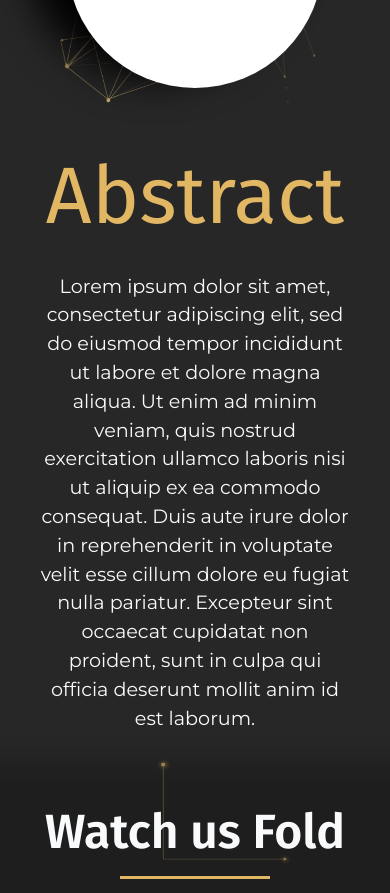
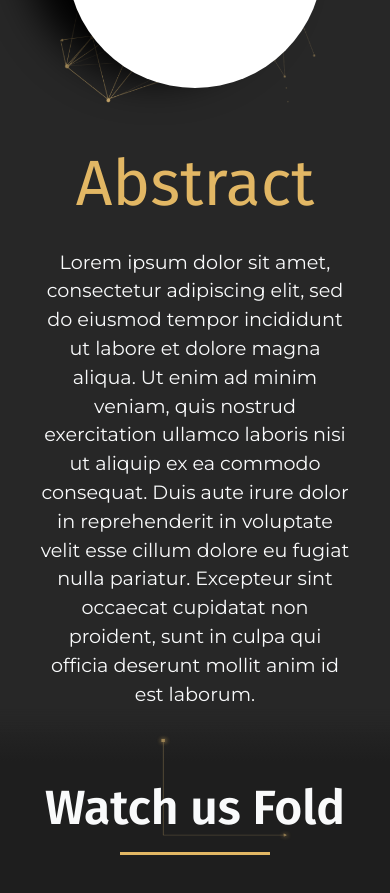
Before and after one commit to biomod2023/biomod2023, a Vue app: page / in a window 390 px wide. Shown: the part 1700-2593 px from the top of the page. Built offline with nearby package versions, Linux system fonts and the light colour scheme; what oh-vue-icons, vue-window-size would draw is missing.

Commit message:
Make Abstract title text responsive

```diff
--- a/src/views/HomeView.vue
+++ b/src/views/HomeView.vue
@@ -66,7 +66,7 @@ const scrollToTop = () => {
       <div
         class="flex flex-col items-center lg:items-start lg:justify-center text-center lg:text-left w-full lg:max-w-[50%] lg:h-full gap-4 lg:gap-10 lg:mt-0 lg:pr-4 lg:bg-[url('../assets/homepage/abstract_title_bg.png')] bg-no-repeat bg-[10%_0%]"
       >
-        <h1 class="font-title text-[5rem] text-gold">Abstract</h1>
+        <h1 class="font-title text-[4rem] lg:text-[5rem] text-gold">Abstract</h1>
         <p class="text-subtitle-sm lg:text-subtitle">
           Lorem ipsum dolor sit amet, consectetur adipiscing elit, sed do eiusmod tempor incididunt
           ut labore et dolore magna aliqua. Ut enim ad minim veniam, quis nostrud exercitation
```
